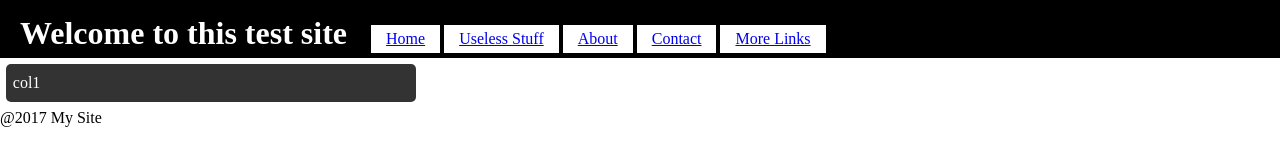
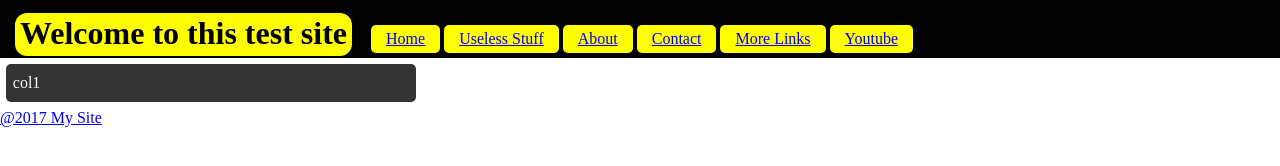
Before and after one commit to Spikeyay/spikeyay.github.io, a plain HTML site: page index.html in a window 1280 px wide. Drawn offline with Linux system fonts and the light colour scheme.

Commit message:
Changed the colours and padding around a bit in css
and added a new page: "Youtube"

```diff
--- a/index.html
+++ b/index.html
@@ -14,6 +14,7 @@
 						<li><a href="About.html">About</a></li>
 						<li><a href="Contact.html">Contact</a></li>
 						<li><a href="More Links.html">More Links</a></li>
+						<li><a href="Youtube.html">Youtube</li>
 					</ul>
 				</nav>
 			</header>
--- a/styles/main.css
+++ b/styles/main.css
@@ -2,37 +2,41 @@ body {
 	margin: 0;
 }
 
+header h1 {
+	margin: 0;
+	border-radius: 12px;
+	background: #ffff00;
+	display: inline;
+	color: black;
+
+}
+
 ul li {
 	color: white;
-	background-color: white;
+	background-color: #ffff00;
+	border-radius: 5px;
 	display: inline-block;
 	list-style-type: none;
 	padding: 5px 15px;
+	margin: 0;
+
 }
 
+
+
+header nav ul{
+	margin: 0;
+	padding: 0 0 0 15px;
+	display: inline;
+	color: lime;
+}
 header {
 	background: black;
-	color: white;
 	padding: 15px 15px 5px 15px;
 }
 
 
 
-
-ul li {
-	color: white;
-}
-
-header h1 {
-	margin: 0;
-	display: inline;
-}
-
-nav ul{
-	margin: 0;
-	padding: 0 0 0 15px;
-	display: inline;
-}
 
 
 .row {
@@ -56,8 +60,6 @@ footer {
 
 h1 {
 	color: #FFFFFF;
-	display: inline-block;
-	list-style-type: none;
 	padding: 2px 5px 5px 5px;
 	font-size: 200%;
 }
```
Also changed, not shown: About.html (+0 -1 lines), Contact.html (+1 -1 lines), Home.html (+1 -1 lines), More Links.html (+1 -1 lines), Useless Stuff.html (+1 -1 lines), Youtube.html (added, +29 -0 lines).
